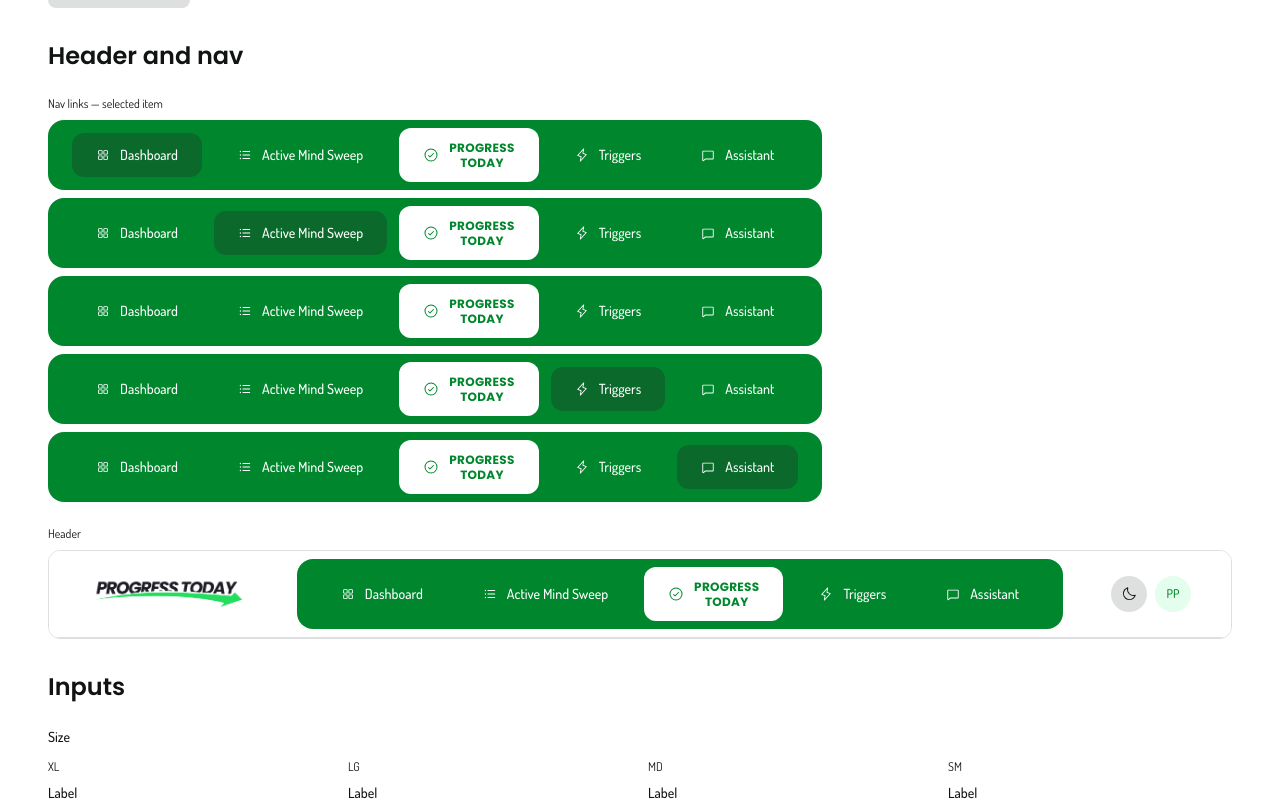
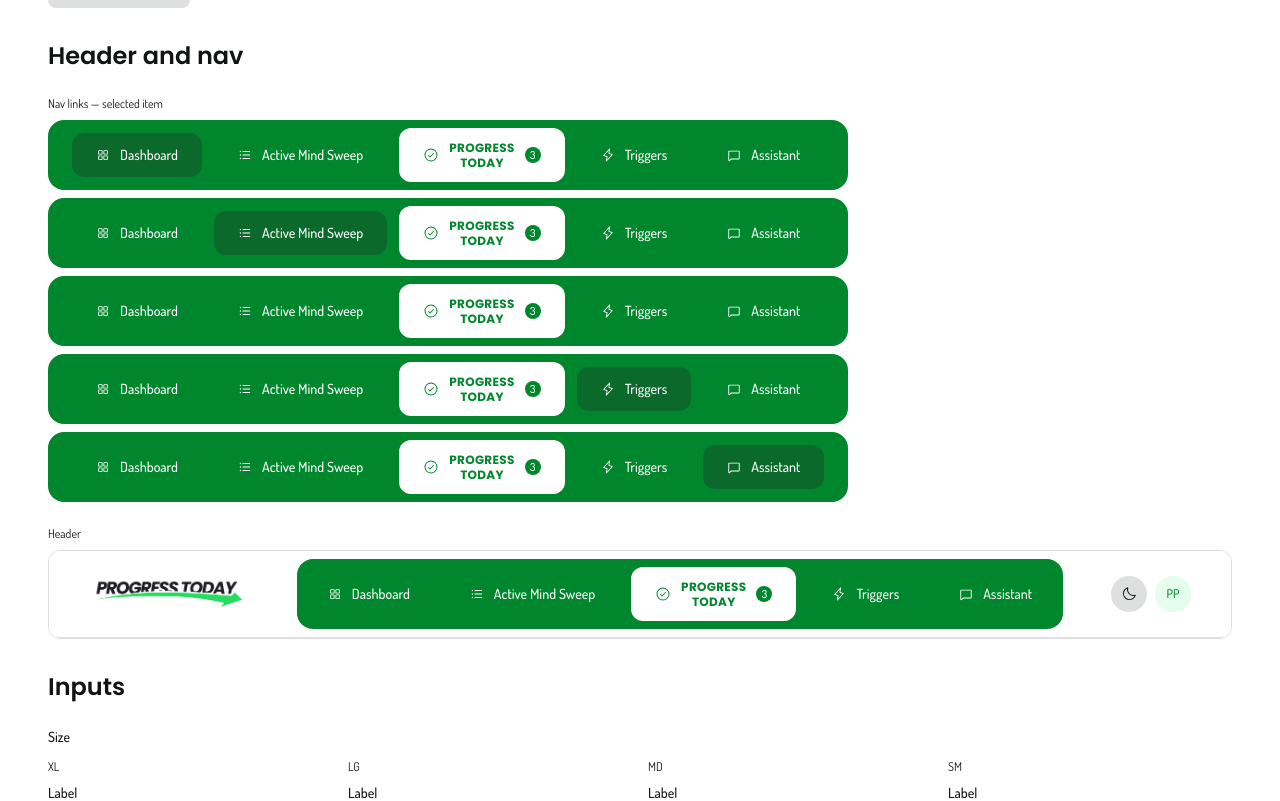
Before and after one commit to kheron-creator/progress-pad, a Next.js app: page /design-system in a window 1280 px wide. Shown: the part 5284-6085 px from the top of the page. Built offline with nearby package versions, Linux system fonts and the light colour scheme.

Commit message:
Updated design-system gallery

```diff
--- a/app/design-system/component-gallery.tsx
+++ b/app/design-system/component-gallery.tsx
@@ -44,7 +44,7 @@
 } from "@/components/ui/icon";
 import { Input } from "@/components/ui/input";
 import { PasswordInput } from "@/components/ui/password-input";
-import { NavLinks } from "@/components/ui/nav-links";
+import { NavLinks, defaultNavItems } from "@/components/ui/nav-links";
 import { Progress } from "@/components/ui/progress";
 import { ProgressSection } from "@/components/ui/progress-section";
 import { QuestionField } from "@/components/ui/question-field";
@@ -98,6 +98,10 @@
   { id: "today", label: "Progress Today", count: 6, icon: <CheckCircleIcon size={14} /> },
   { id: "assistant", label: "Progress Assistant", count: 1, icon: <ChatIcon size={14} /> },
 ];
+
+const DEMO_NAV_ITEMS = defaultNavItems.map((item) =>
+  item.id === "progress-today" ? { ...item, badge: 3 } : item,
+);
 
 const DEMO_CHAT = [
   { id: "1", role: "assistant" as const, text: "What would you like to work on today?" },
@@ -229,14 +233,14 @@
             <Text variant="caption">Nav links — selected item</Text>
             <div className="flex w-full flex-col gap-2">
               {["dashboard", "habit-sweep", "progress-today", "triggers", "assistant"].map((id) => (
-                <NavLinks key={id} selected={id} />
+                <NavLinks key={id} selected={id} items={DEMO_NAV_ITEMS} />
               ))}
             </div>
           </div>
           <div className="flex flex-col gap-2">
             <Text variant="caption">Header</Text>
             <div className="w-full overflow-hidden rounded-md border border-border">
-              <Header selected={navSelected} onSelect={setNavSelected} />
+              <Header selected={navSelected} onSelect={setNavSelected} items={DEMO_NAV_ITEMS} />
             </div>
           </div>
         </div>
@@ -950,9 +954,24 @@
             <Skeleton className="h-4 w-40" />
             <Skeleton className="h-10 w-10 rounded-full" />
           </div>
-          <Toast>Progression ratings saved</Toast>
-          <Toast tone="error">Couldn’t save changes</Toast>
-          <Toast tone="info">A new reflection is ready</Toast>
+          <div className="flex w-full max-w-xs flex-col gap-2">
+            <Toast
+              tone="info"
+              action="Button"
+              onDismiss={() => undefined}
+            >
+              Toast message
+            </Toast>
+            <Toast tone="success" onDismiss={() => undefined}>
+              Progression ratings saved
+            </Toast>
+            <Toast tone="warning" onDismiss={() => undefined}>
+              A date can have at most 10 triggers
+            </Toast>
+            <Toast tone="error" onDismiss={() => undefined}>
+              Couldn’t save changes
+            </Toast>
+          </div>
           <EmptyState
             title="Your Progress Pad is ready."
             description="Add a first note when you want to capture the day."
```
